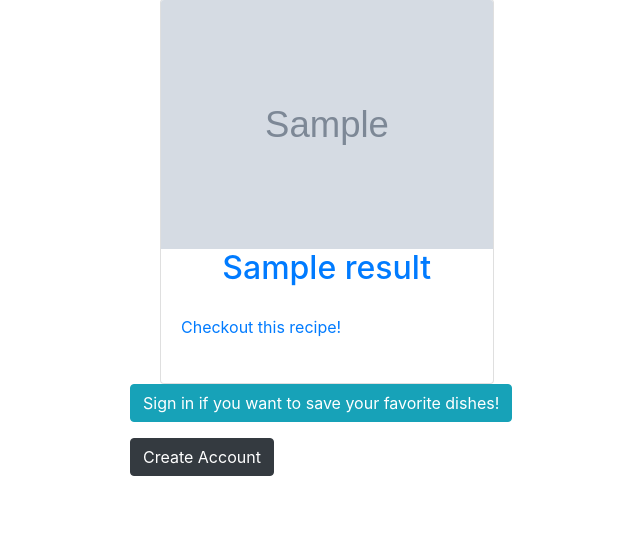
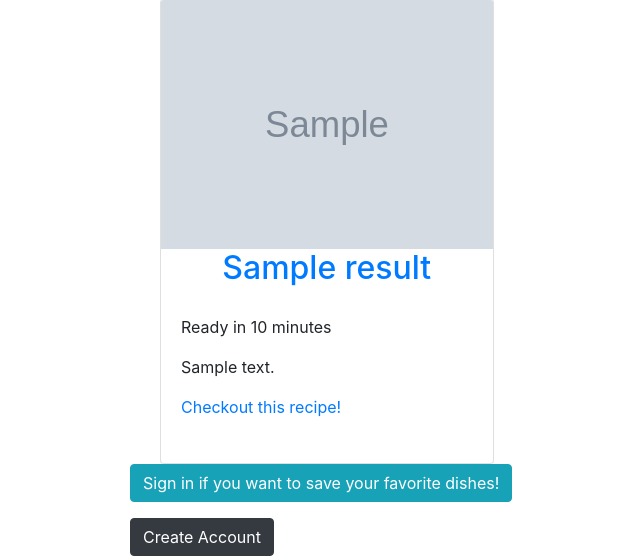
Before and after one commit to jbol08/MealHelp, a Flask app: template templates/meal-search.html in a window 1280 px wide. Shown: the part 459-1015 px from the top of the page, without its empty margins (279-919 px from the left). Before the commit the page ends 935 px from the top, so only its background shows below. Run offline with Flask 2, Linux system fonts and the light colour scheme; the template is opened without the code that fills it: most values are stand-ins (such as "Sample title", 1, 10 or a date in 2020); grey boxes marked "Sample" are stand-in pictures; some libraries are stand-ins or nearby versions.

Commit message:
bootstrap sizing

```diff
--- a/app.py
+++ b/app.py
@@ -124,8 +124,6 @@ def user_details():
         favorites_list = [ favorites.recipe_id for favorite in favorites]
 
 
-
-
     return render_template('users.html',favorites=favorites_list)
 
 @app.route('/favorites/<int:dish_id>', methods=['POST'])
@@ -168,6 +166,7 @@ def ingredients_search():
 @app.route('/meal-search', methods=['POST'])
 def select_page():
     '''be shown a list of checkboxes and click boxes to create parameters for the meals that will be returned'''
+
     ingredients = request.form["ingredients"]
     diet = request.form["diet"]
 
--- a/templates/dish-details.html
+++ b/templates/dish-details.html
@@ -1,3 +1,4 @@
+
 {% extends 'base.html' %}
 {% block title%}
 <h1>Meal Results</h1>
@@ -46,7 +47,7 @@
         {% endfor %}
 
     </div>
-    {% endfor %}
+
     <br>
     {% if not g.user %}
     <p><a class="btn btn-info" href="/login"> Sign in if you want to save your favorite dishes!</a></p>
--- a/templates/meal-search.html
+++ b/templates/meal-search.html
@@ -57,7 +57,11 @@
     {% endif %}
 
     <div class="card-body">
+    <p  class="card-text">Ready in {{result.readyInMinutes}} minutes</p>
+
+    <p class="card-text">{{result.summary|striptags}}</p>
     <a href="/dish/{{result.id}}">
+
     <p class="card-text">Checkout this recipe!</p>
     </a>
     </div>
```
